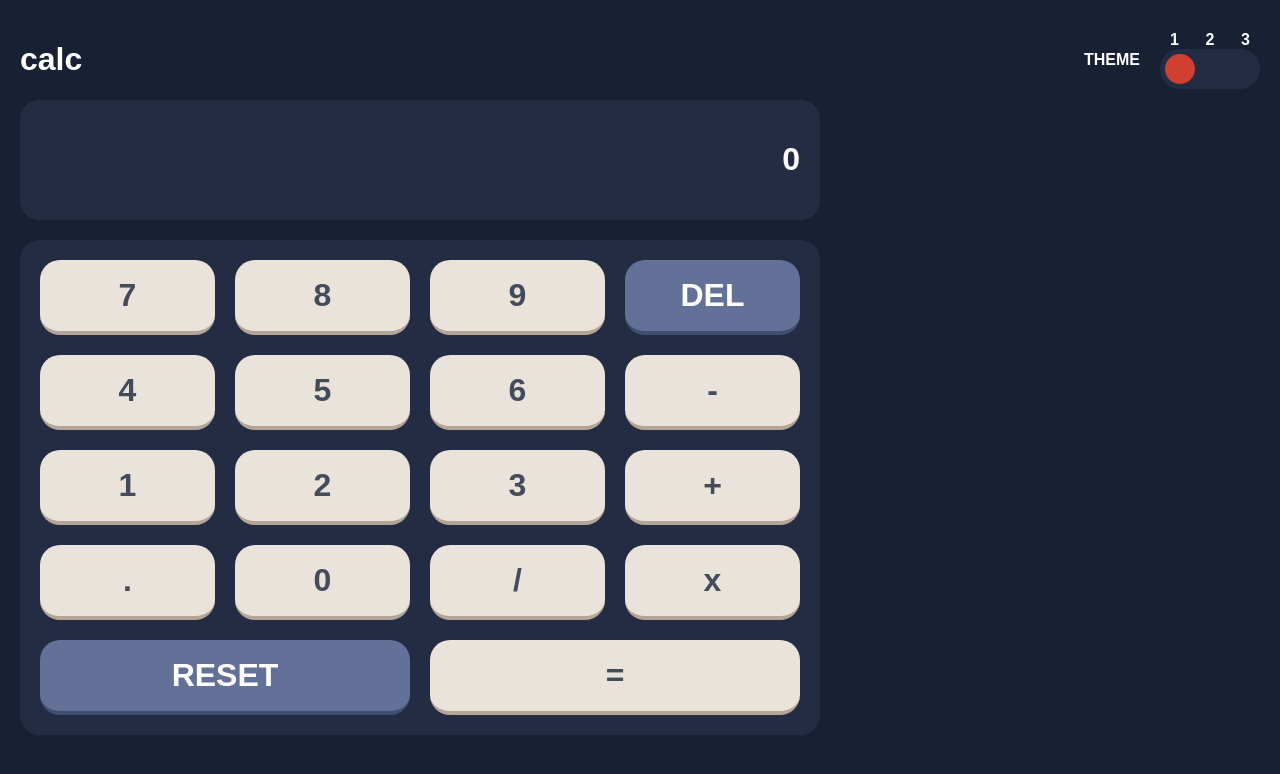
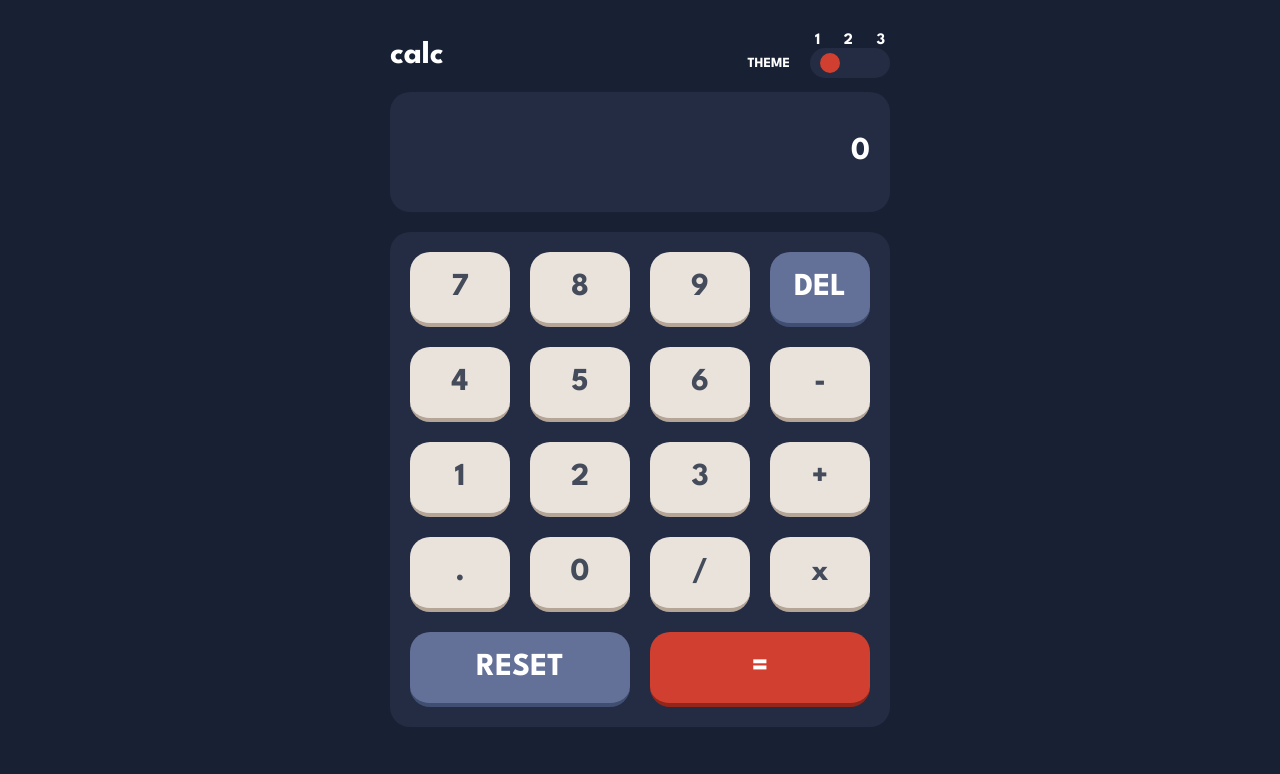
Before and after one commit to sjwhelpley/frontendmentor-calculator, a React (Create React App) app: page / in a window 1280 px wide. Shown: the top 774 px of the page. Built offline with nearby package versions, Linux system fonts and the light colour scheme.

Commit message:
Draft/sleepy firefly (#2)
* Update 10 files

* Update 8 files

* Update 4 files

* Update 6 files

```diff
--- a/public/index.html
+++ b/public/index.html
@@ -20,8 +20,10 @@
       work correctly both with client-side routing and a non-root public URL.
       Learn how to configure a non-root public URL by running `npm run build`.
     -->
-    <link rel="preconnect" href="https://fonts.googleapis.com">
-	<title>SJW Calculator App</title>
+  <link rel="preconnect" href="https://fonts.googleapis.com">
+  <link rel="preconnect" href="https://fonts.gstatic.com" crossorigin>
+  <link href="https://fonts.googleapis.com/css2?family=League+Spartan:wght@700&display=swap" rel="stylesheet">
+  <title>SJW Calculator App</title>
 </head>
 
 <body>
--- a/src/App.js
+++ b/src/App.js
@@ -11,11 +11,13 @@ export default function App() {
 
   return (
     <div className={`App ${theme}`}>
-      <div className="header">
-        <h1>calc</h1>
-        <ThemeSwitch />
+      <div className="app-container">
+        <div className="header">
+          <h1>calc</h1>
+          <ThemeSwitch />
+        </div>
+        <Calculator />
       </div>
-      <Calculator />
     </div>
   );
 }
--- a/src/components/Calculator.css
+++ b/src/components/Calculator.css
@@ -21,8 +21,8 @@
 .theme-two .keys-container {
   background-color: var(--two-toggle-background);
 }
-.theme-two {
-  background-color: hsl(0, 0%, 93%);
+.theme-two .solution-container {
+  background-color: var(--two-main-background);
 }
 
 .theme-three .solution-container,
@@ -55,6 +55,8 @@
   font-weight: 700;
   cursor: pointer;
   width: 100%;
+  font-family: "League Spartan", sans-serif;
+  font-weight: 700;
 }
 
 .equal-key {
--- a/src/components/Calculator.jsx
+++ b/src/components/Calculator.jsx
@@ -95,7 +95,9 @@ export default function Calculator() {
   return (
     <div className="calc">
       <div className="solution-container">
-        <p>{calc.num ? calc.num : calc.res}</p>
+        <p>
+          {calc.num ? calc.num.toLocaleString() : calc.res.toLocaleString()}
+        </p>
       </div>
 
       <div className="keys-container">
@@ -111,7 +113,7 @@ export default function Calculator() {
                   : typeof btn === "number"
                   ? "num-key"
                   : btn === "="
-                  ? "equal-key num-key"
+                  ? "equal-key"
                   : "num-key"
               }
               value={btn}
--- a/src/components/ThemeSwitch.css
+++ b/src/components/ThemeSwitch.css
@@ -4,11 +4,12 @@
   align-items: center;
 }
 .theme-label {
-  margin-right: 20px;
+  margin: 15px 20px 0px 0px;
+  font-size: 14px;
 }
 .label-container {
   display: flex;
-  width: 80px;
+  width: 70px;
   flex-direction: row;
   justify-content: space-between;
 }
@@ -21,8 +22,8 @@
   margin: 0px;
 }
 input {
-  height: 30px;
-  width: 30px;
+  height: 20px;
+  width: 20px;
   appearance: none;
   border-radius: 50%;
   opacity: 0;
@@ -35,7 +36,7 @@ input:hover {
   display: flex;
   justify-content: center;
   border-radius: 50px;
-  width: 100px;
+  width: 80px;
 }
 #one {
   opacity: 1;
--- a/src/styles.css
+++ b/src/styles.css
@@ -34,8 +34,6 @@
 body {
   margin: 0px;
   padding: 0px;
-  font-family: "League Spartan", sans-serif;
-  font-weight: 700;
 }
 
 .App {
@@ -43,6 +41,15 @@ body {
   font-family: sans-serif;
   text-align: center;
   height: 100vh;
+  font-family: "League Spartan", sans-serif;
+  font-weight: 700;
+}
+
+.app-container {
+  max-width: 500px;
+  display: flex;
+  flex-direction: column;
+  margin: 0 auto;
 }
 
 .header {
@@ -58,7 +65,7 @@ body {
 
 .theme-two {
   color: var(--two-text-yellow);
-  background-color: var(--two-main-background);
+  background-color: var(--two-screen-background);
 }
 
 .theme-three {
```
